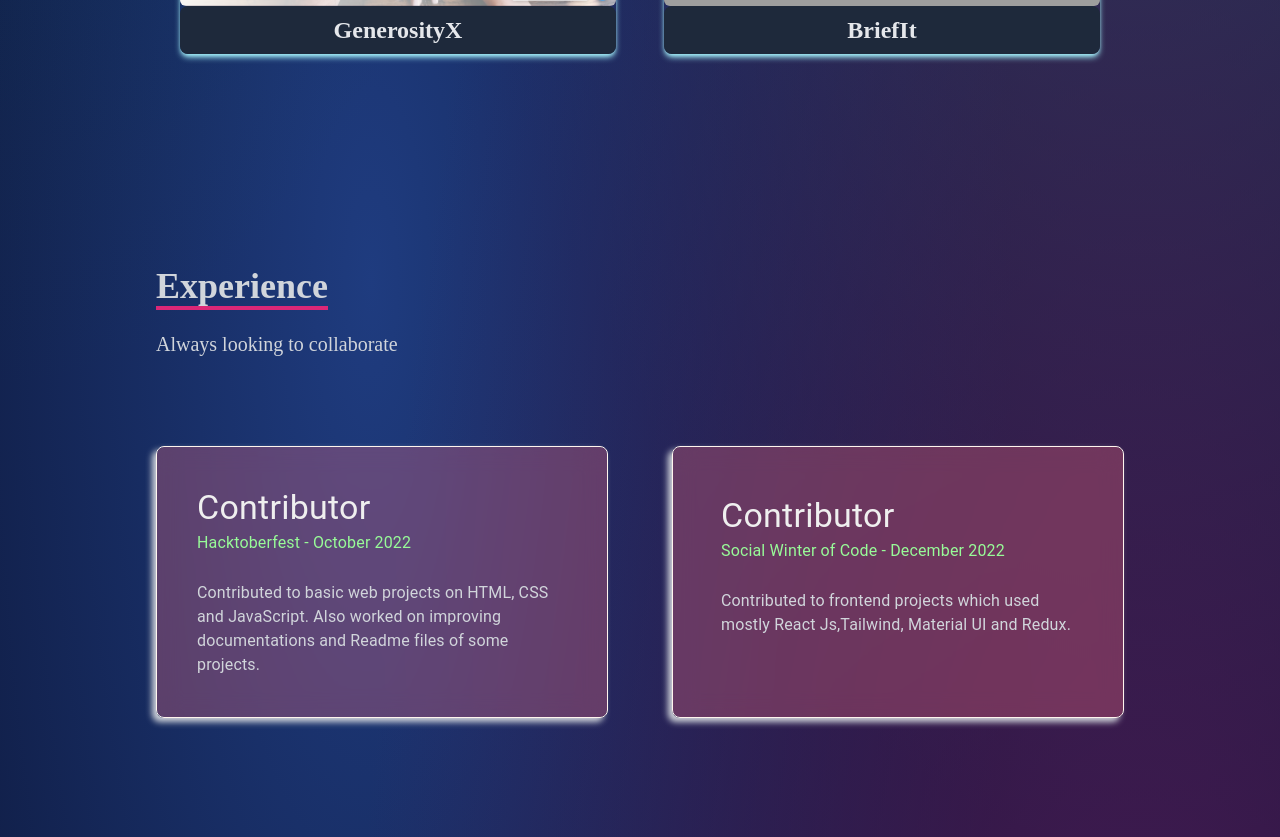
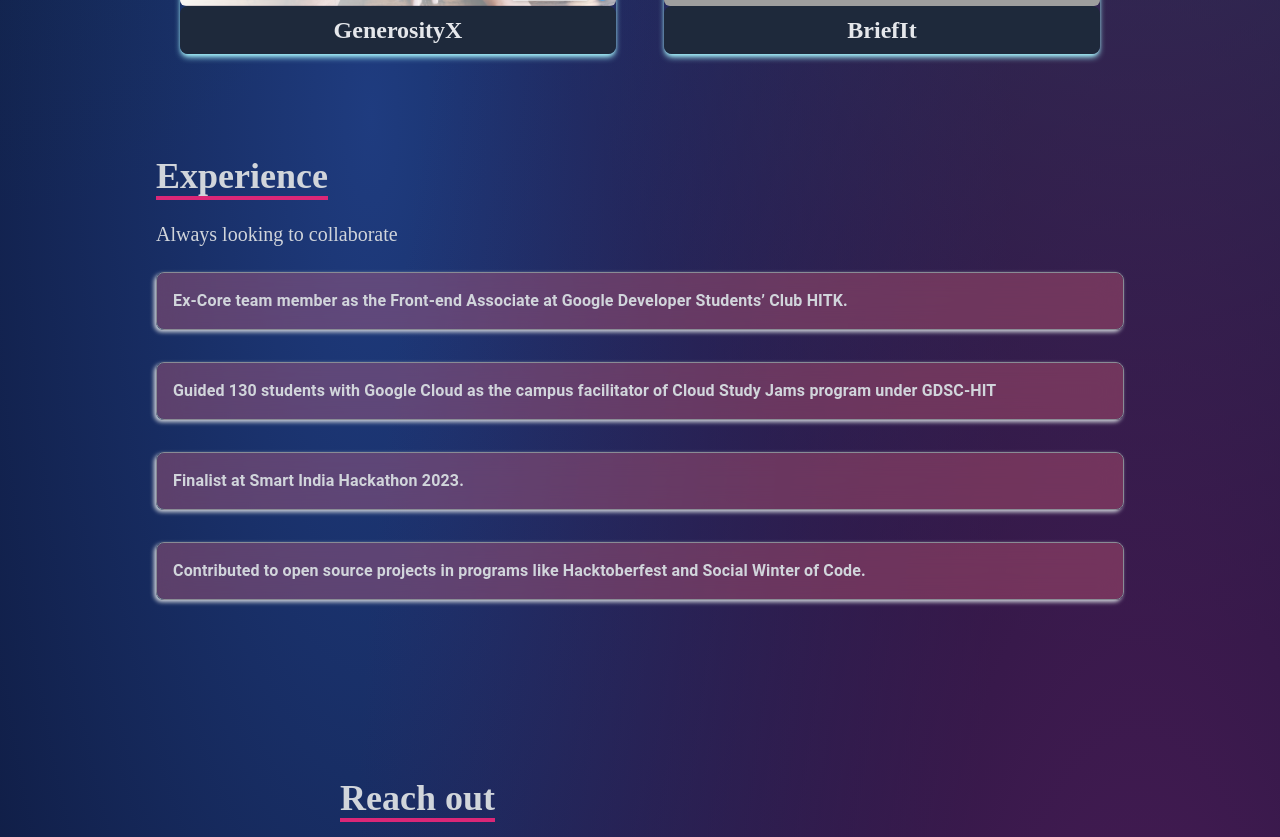
Before and after one commit to ankushroy25/portfolio, a React (Create React App) app: page / in a window 1280 px wide. Shown: the part 2780-3617 px from the top of the page. Built offline with nearby package versions, Linux system fonts and the light colour scheme; grey boxes are pictures that could not be loaded.

Commit message:
update exp and about

```diff
--- a/src/components/About.jsx
+++ b/src/components/About.jsx
@@ -21,7 +21,7 @@ const About = () => {
           </div>
           <div>
             <p className="text-2xl">
-              I am currently in pre-final year pursing my Bachelors in
+              I am currently a final year CSE undergrad pursing my Bachelors in
               Technology from Heritage Institue of Technology, Kolkata. I am
               enthusiastic about learning cloud and DevOps technologies to get
               better with my development skills. I am looking for opportunities
--- a/src/components/Contact.jsx
+++ b/src/components/Contact.jsx
@@ -20,18 +20,21 @@ const Contact = () => {
           </p>
         </div>
         <input
+          required
           className="bg-[#ccd6f6] p-2"
           type="text"
           placeholder="Your Name"
           name="name"
         />
         <input
+          required
           className="my-4 p-2 bg-[#ccd6f6]"
           type="email"
           placeholder="Your email"
           name="email"
         />
         <textarea
+          required
           className="bg-[#ccd6f6] p-2"
           name="message"
           rows="10"
--- a/src/components/Experience.jsx
+++ b/src/components/Experience.jsx
@@ -1,52 +1,45 @@
 import React from "react";
 import { Box, Grid, Typography } from "@mui/material";
-import { FaBriefcase } from "react-icons/fa";
 
 const Experience = () => {
   return (
-    <div name="experience" className="w-full md:h-screen text-gray-300 ">
-      <div className="max-w-[1000px] mx-auto p-4 mt-12 flex flex-col justify-center w-full h-full">
+    <div name="experience" className="w-full text-gray-300 ">
+      <div className="max-w-[1000px] mx-auto p-4 mt-16 flex flex-col justify-center w-full h-full">
         <div className="">
           <p className="text-4xl font-bold inline border-b-4 text-gray-300 border-pink-600">
             Experience
           </p>
           <p className="py-6 text-xl">Always looking to collaborate</p>
-          <Box py={8} className="mx-12 md:mx-auto">
-            <Grid container justifyContent="center" spacing={8}>
-              <Grid item xs={12} md={6}>
-                <div className="p-10 h-full w-full bg-rose-400 rounded-lg bg-clip-padding backdrop-filter backdrop-blur-md bg-opacity-30 exp-card">
-                  <Box display="flex" alignItems="center">
-                    <FaBriefcase size={25} className="hidden sm:visible mr-2" />
-                    <Typography variant="h4" color="ButtonShadow">
-                      Contributor
-                    </Typography>
-                  </Box>
-                  <Typography variant="subtitle1" color="palegreen">
-                    Hacktoberfest - October 2022
-                  </Typography>
-                  <br />
-                  <Typography variant="body1">
-                    Contributed to basic web projects on HTML, CSS and
-                    JavaScript. Also worked on improving documentations and
-                    Readme files of some projects.
+          <Box pb={8} className="mx-12 md:mx-auto">
+            <Grid container justifyContent="center" spacing={4}>
+              <Grid item xs={12}>
+                <div className="p-4 h-full w-full bg-rose-400 rounded-lg bg-clip-padding backdrop-filter backdrop-blur-md bg-opacity-30 exp-card">
+                  <Typography variant="body1" fontWeight="bold">
+                    Ex-Core team member as the Front-end Associate at Google
+                    Developer Students’ Club HITK.
                   </Typography>
                 </div>
               </Grid>
-              <Grid item xs={12} md={6}>
-                <div className="p-12 h-full w-full bg-rose-400 rounded-lg bg-clip-padding backdrop-filter backdrop-blur-md bg-opacity-30 exp-card">
-                  <Box display="flex" alignItems="center">
-                    <FaBriefcase size={25} className="hidden sm:visible mr-2" />
-                    <Typography variant="h4" color="ButtonShadow">
-                      Contributor
-                    </Typography>
-                  </Box>
-                  <Typography variant="subtitle1" color="palegreen">
-                    Social Winter of Code - December 2022
+              <Grid item xs={12}>
+                <div className="p-4 h-full w-full bg-rose-400 rounded-lg bg-clip-padding backdrop-filter backdrop-blur-md bg-opacity-30 exp-card">
+                  <Typography variant="body1" fontWeight="bold">
+                    Guided 130 students with Google Cloud as the campus
+                    facilitator of Cloud Study Jams program under GDSC-HIT
                   </Typography>
-                  <br />
-                  <Typography variant="body1">
-                    Contributed to frontend projects which used mostly React
-                    Js,Tailwind, Material UI and Redux.
+                </div>
+              </Grid>
+              <Grid item xs={12}>
+                <div className="p-4 h-full w-full bg-rose-400 rounded-lg bg-clip-padding backdrop-filter backdrop-blur-md bg-opacity-30 exp-card">
+                  <Typography variant="body1" fontWeight="bold">
+                    Finalist at Smart India Hackathon 2023.
+                  </Typography>
+                </div>
+              </Grid>
+              <Grid item xs={12}>
+                <div className="p-4 h-full w-full bg-rose-400 rounded-lg bg-clip-padding backdrop-filter backdrop-blur-md bg-opacity-30 exp-card">
+                  <Typography variant="body1" fontWeight="bold">
+                    Contributed to open source projects in programs like
+                    Hacktoberfest and Social Winter of Code.{" "}
                   </Typography>
                 </div>
               </Grid>
--- a/src/components/Navbar.jsx
+++ b/src/components/Navbar.jsx
@@ -150,7 +150,7 @@ const Navbar = () => {
           <li className="w-[160px] h-[60px] flex justify-between items-center ml-[-100px] hover:ml-[-10px] duration-300 bg-blue-500">
             <a
               className="flex justify-between items-center w-full text-gray-300"
-              href="https://twitter.com/_ankush___"
+              href="https://twitter.com/ankushroy08"
               target="_blank"
               rel="noreferrer"
             >
--- a/src/index.css
+++ b/src/index.css
@@ -53,11 +53,15 @@
 }
 
 .exp-card:hover {
-  box-shadow: -12px 12px 8px 0px;
+  box-shadow: -8px 8px 8px 0px;
   transform: translate(10px, -10px);
   transition: 0.5s;
 }
 .exp-card {
-  border: 0.5px solid seashell;
-  box-shadow: -4px 4px 6px 0px;
+  border: 0.5px solid rgb(137, 140, 149);
+  box-shadow: -2px 2px 4px 0px;
 }
+
+.br {
+  border: 2px solid red;
+}
```
